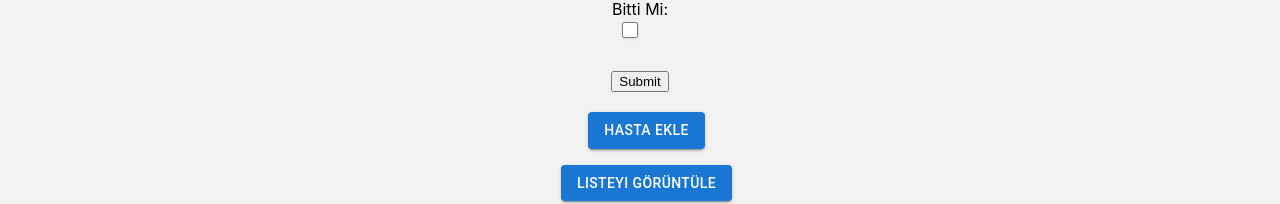
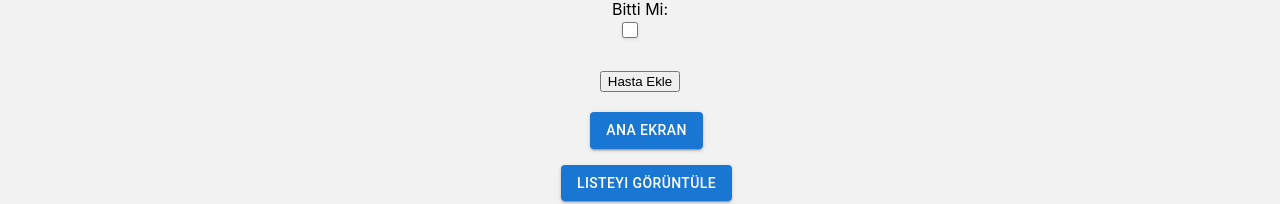
Before and after one commit to alithethird/hasta_listesi_web, a React (Create React App) app: page /Form in a window 1280 px wide. Shown: the part 327-531 px from the top of the page. Built offline with nearby package versions, Linux system fonts and the light colour scheme.

Commit message:
buton duzenleme

```diff
--- a/src/Components/FlavorForm.js
+++ b/src/Components/FlavorForm.js
@@ -132,10 +132,10 @@ export default function FlavorForm() {
                 />
             </label>
             <br />
-            <input type="submit" value="Submit" />
+            <input type="submit" value="Hasta Ekle" />
             <br />
             <Stack spacing={2} direction="column">
-                <Link to="/hasta_listesi_web" style={{paddingLeft: 13, textDecoration: 'none'}}><Button variant="contained">Hasta Ekle</Button></Link>
+                <Link to="/hasta_listesi_web" style={{paddingLeft: 13, textDecoration: 'none'}}><Button variant="contained">Ana Ekran</Button></Link>
 
                 <Link to="/Listings" style={{paddingLeft: 13, textDecoration: 'none'}}><Button variant="contained">Listeyi görüntüle</Button>  </Link>
             </Stack>
```
